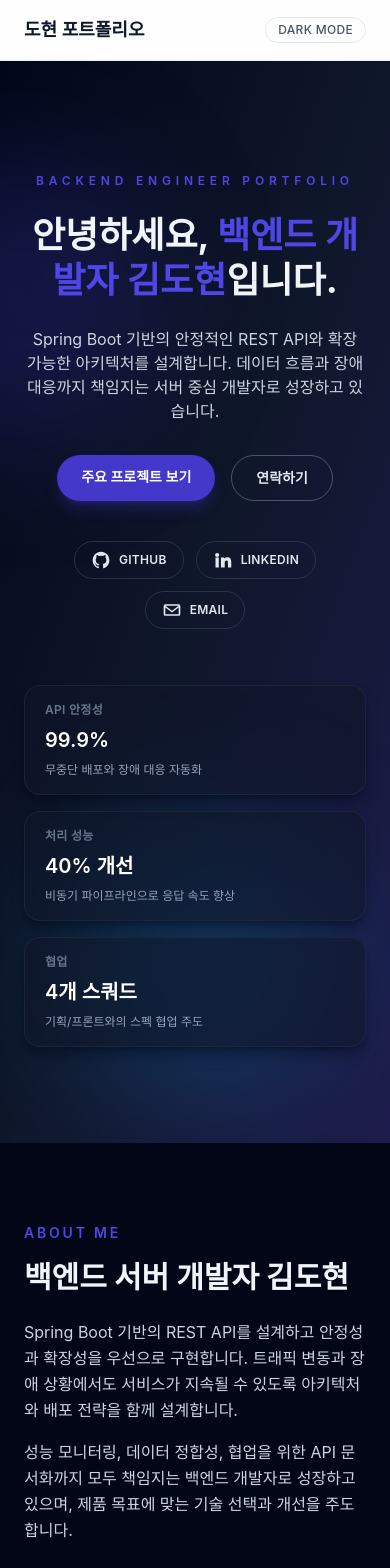
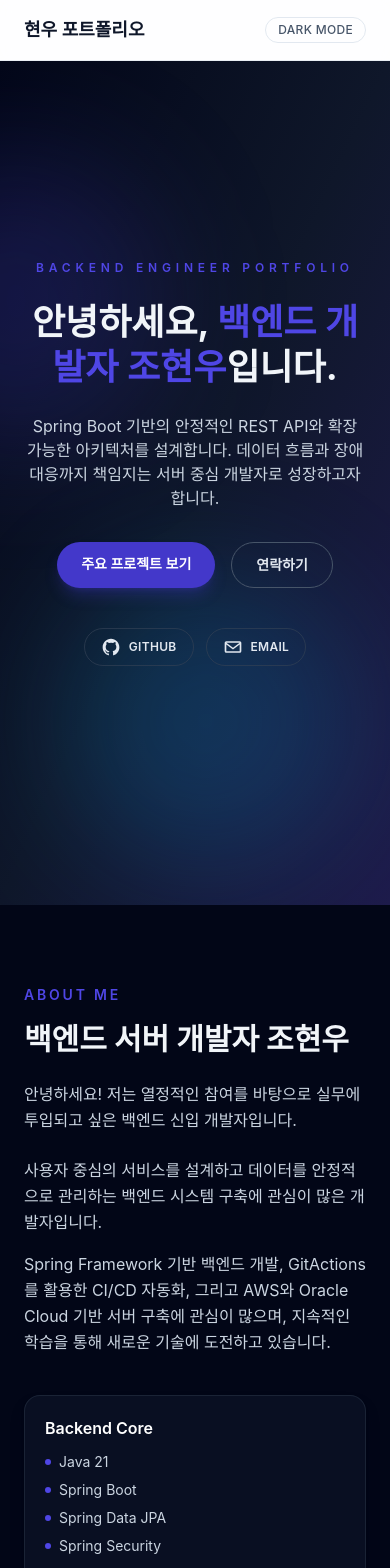
Before and after one commit to chohyunwoo/portfolio, a React (Vite) app: page / in a window 390 px wide. Shown: the top 1568 px of the page. Built offline with nearby package versions, Linux system fonts and the light colour scheme; the HTML template or start-up script is replaced by a standard one.

Commit message:
refactor: Code Change

```diff
--- a/src/App.tsx
+++ b/src/App.tsx
@@ -19,7 +19,7 @@ export default function App() {
         <Contact />
       </main>
       <footer className="px-6 pb-10 text-center text-xs text-slate-400">
-        © {new Date().getFullYear()} Kim Dohyun. All rights reserved.
+        © {new Date().getFullYear()} 조현우. All rights reserved.
       </footer>
     </div>
   );
--- a/src/components/About.tsx
+++ b/src/components/About.tsx
@@ -1,19 +1,39 @@
 const techGroups = [
   {
-    title: "Server",
-    items: ["Java", "Spring Boot", "Spring Security", "JPA", "Batch"]
+    title: "Backend Core",
+    items: [
+      "Java 21",
+      "Spring Boot",
+      "Spring Data JPA",
+      "Spring Security",
+      "JWT"
+    ]
   },
   {
     title: "Database",
-    items: ["PostgreSQL", "Redis", "MongoDB", "Query Tuning"]
+    items: [
+      "MySQL",
+      "PostgreSQL",
+
+    ]
   },
   {
-    title: "Architecture",
-    items: ["MSA", "Event-driven", "Clean Architecture", "DDD"]
+    title: "DevOps / Cloud",
+    items: [
+      "Docker ",
+      "AWS",
+      "NKS ",
+
+    ]
   },
   {
-    title: "DevOps",
-    items: ["AWS", "Docker", "GitHub Actions", "Monitoring"]
+    title: "Collaboration & Tools",
+    items: [
+      "Git / GitHub ",
+      "Postman",
+      "Slack / Discord ",
+      "IntelliJ IDEA "
+    ]
   }
 ];
 
@@ -21,25 +41,38 @@ export default function About() {
   return (
     <section id="about" className="bg-slate-950 px-6 py-20 text-slate-100">
       <div className="mx-auto grid w-full max-w-6xl gap-10 md:grid-cols-[1.1fr_1fr]">
+        {/* Left: Description */}
         <div>
-          <p className="text-sm font-semibold uppercase tracking-[0.2em] text-primary-500">About Me</p>
-          <h2 className="mt-4 text-3xl font-bold sm:text-4xl">백엔드 서버 개발자 김도현</h2>
+          <p className="text-sm font-semibold uppercase tracking-[0.2em] text-primary-500">
+            About Me
+          </p>
+          <h2 className="mt-4 text-3xl font-bold sm:text-4xl">
+            백엔드 서버 개발자 조현우
+          </h2>
+
           <p className="mt-6 text-base leading-relaxed text-slate-300">
-            Spring Boot 기반의 REST API를 설계하고 안정성과 확장성을 우선으로 구현합니다. 트래픽 변동과 장애 상황에서도 서비스가
-            지속될 수 있도록 아키텍처와 배포 전략을 함께 설계합니다.
+            안녕하세요! 저는 열정적인 참여를 바탕으로 실무에 투입되고 싶은 백엔드 신입 개발자입니다.
           </p>
+
+           <p className="mt-6 text-base leading-relaxed text-slate-300">
+           사용자 중심의 서비스를 설계하고 데이터를 안정적으로 관리하는 백엔드 시스템 구축에 관심이 많은 개발자입니다.
+          </p>
+
           <p className="mt-4 text-base leading-relaxed text-slate-300">
-            성능 모니터링, 데이터 정합성, 협업을 위한 API 문서화까지 모두 책임지는 백엔드 개발자로 성장하고 있으며, 제품 목표에 맞는
-            기술 선택과 개선을 주도합니다.
+            Spring Framework 기반 백엔드 개발, GitActions를 활용한 CI/CD 자동화, 그리고 AWS와 Oracle Cloud 기반 서버 구축에 관심이 많으며, 지속적인 학습을 통해 새로운 기술에 도전하고 있습니다.
           </p>
         </div>
+
+        {/* Right: Tech Groups */}
         <div className="grid gap-4 sm:grid-cols-2">
           {techGroups.map((group) => (
             <div
               key={group.title}
               className="rounded-2xl border border-slate-800/80 bg-slate-900/60 p-5 text-sm text-slate-300 shadow-lg shadow-slate-950/40 transition hover:-translate-y-1 hover:border-primary-500/60"
             >
-              <h3 className="text-base font-semibold text-white">{group.title}</h3>
+              <h3 className="text-base font-semibold text-white">
+                {group.title}
+              </h3>
               <ul className="mt-3 space-y-2">
                 {group.items.map((item) => (
                   <li key={item} className="flex items-center gap-2">
--- a/src/components/Contact.tsx
+++ b/src/components/Contact.tsx
@@ -1,39 +1,111 @@
 const contactDetails = [
-  { label: "Email", value: "hello@yourdomain.com" },
-  { label: "GitHub", value: "github.com/yourname" },
-  { label: "LinkedIn", value: "linkedin.com/in/yourname" },
-  { label: "Location", value: "Seoul, KR" }
+  {
+    label: "Email",
+    value: "gusdndlek12@naver.com",
+    href: "mailto:gusdndlek12@naver.com"
+  },
+  {
+    label: "GitHub",
+    value: "https://github.com/chohyunwoo",
+    href: "https://github.com/chohyunwoo"
+  },
+  {
+    label: "Location",
+    value: "Seoul, KR"
+  }
 ];
 
 export default function Contact() {
   return (
     <section id="contact" className="px-6 py-20">
       <div className="mx-auto grid w-full max-w-6xl gap-8 rounded-3xl border border-slate-200 bg-white p-10 shadow-sm dark:border-slate-800 dark:bg-slate-950 md:grid-cols-[1.1fr_0.9fr]">
+        {/* Left */}
         <div>
-          <p className="text-sm font-semibold uppercase tracking-[0.2em] text-primary-600">Contact</p>
-          <h2 className="mt-3 text-3xl font-bold text-slate-900 dark:text-white">함께 성장하고 싶습니다</h2>
+          <p className="text-sm font-semibold uppercase tracking-[0.2em] text-primary-600">
+            Contact
+          </p>
+          <h2 className="mt-3 text-3xl font-bold text-slate-900 dark:text-white">
+            함께 성장하고 싶습니다
+          </h2>
           <p className="mt-4 text-sm text-slate-600 dark:text-slate-300">
-            백엔드 시스템의 안정성과 성장 가능성을 함께 고민할 팀을 찾고 있습니다. 프로젝트 협업, 채용, 기술 교류 모두 환영합니다.
+            새로운 기회와 협업에 항상 열려있습니다. 언제든 편하게 연락주세요!
           </p>
+
           <div className="mt-6 grid gap-4 sm:grid-cols-2">
             {contactDetails.map((detail) => (
-              <div key={detail.label} className="rounded-2xl border border-slate-200 p-4 text-sm dark:border-slate-800">
-                <p className="text-xs font-semibold uppercase tracking-wide text-slate-400">{detail.label}</p>
-                <p className="mt-2 text-base font-semibold text-slate-900 dark:text-white">{detail.value}</p>
+              <div
+                key={detail.label}
+                className="rounded-2xl border border-slate-200 p-4 text-sm dark:border-slate-800"
+              >
+                <p className="text-xs font-semibold uppercase tracking-wide text-slate-400">
+                  {detail.label}
+                </p>
+
+                {detail.href ? (
+                  <a
+                    href={detail.href}
+                    target={detail.label === "GitHub" ? "_blank" : undefined}
+                    rel={
+                      detail.label === "GitHub"
+                        ? "noopener noreferrer"
+                        : undefined
+                    }
+                    className="mt-2 inline-block text-base font-semibold text-primary-600 hover:underline"
+                  >
+                    {detail.value}
+                  </a>
+                ) : (
+                  <p className="mt-2 text-base font-semibold text-slate-900 dark:text-white">
+                    {detail.value}
+                  </p>
+                )}
               </div>
             ))}
           </div>
         </div>
+
+        {/* Right */}
         <div className="flex h-full flex-col justify-between rounded-3xl border border-primary-500/20 bg-primary-600/10 p-6 text-slate-700 dark:border-primary-500/30 dark:text-slate-200">
           <div>
-            <p className="text-xs font-semibold uppercase tracking-[0.3em] text-primary-600 dark:text-primary-400">Get in touch</p>
-            <h3 className="mt-3 text-2xl font-semibold">서버 성능과 안정성을 함께 높여보고 싶습니다.</h3>
-            <p className="mt-4 text-sm text-slate-600 dark:text-slate-300">
-              제품 목표에 맞는 기술 스택과 아키텍처 제안을 드립니다. 필요하신 사항이 있다면 편하게 메시지 주세요.
+            <p className="text-xs font-semibold uppercase tracking-[0.3em] text-primary-600 dark:text-primary-400">
+              Get in touch
             </p>
+
+            <h3 className="mt-3 text-2xl font-semibold">
+              새로운 도전과 학습에 열정적인 백엔드 개발자입니다.
+            </h3>
+
+            {/* ✨ 개선된 문구 영역 */}
+            <div className="mt-5 space-y-3 text-sm text-slate-600 dark:text-slate-300">
+              <div className="flex items-start gap-3">
+                <span className="mt-1 inline-block h-2 w-2 rounded-full bg-primary-500" />
+                <p>
+
+                 복잡한 요구사항을 구조적으로 분석하고 해결하는 과정을
+                  즐깁니다.
+                </p>
+              </div>
+
+              <div className="flex items-start gap-3">
+                <span className="mt-1 inline-block h-2 w-2 rounded-full bg-primary-500" />
+                <p>
+                  새로운 기술을 빠르게 학습하고 실제 프로젝트에
+                  적용합니다.
+                </p>
+              </div>
+
+              <div className="flex items-start gap-3">
+                <span className="mt-1 inline-block h-2 w-2 rounded-full bg-primary-500" />
+                <p>
+                 혼자보다 팀의 성과를 우선하며 더 나은 서비스를
+                  만들어갑니다.
+                </p>
+              </div>
+            </div>
           </div>
+
           <a
-            href="mailto:hello@yourdomain.com"
+            href="mailto:gusdndlek12@naver.com"
             className="mt-6 inline-flex items-center justify-center rounded-full bg-primary-600 px-6 py-3 text-sm font-semibold text-white shadow-lg shadow-primary-600/30 transition hover:bg-primary-500"
           >
             이메일 보내기
--- a/src/components/Header.tsx
+++ b/src/components/Header.tsx
@@ -39,7 +39,7 @@ export default function Header() {
     <header className="sticky top-0 z-50 border-b border-slate-200/70 bg-white/80 backdrop-blur dark:border-slate-800/80 dark:bg-slate-950/80">
       <div className="mx-auto flex w-full max-w-6xl items-center justify-between px-6 py-4">
         <a href="#hero" className="text-lg font-semibold">
-          도현 포트폴리오
+          현우 포트폴리오
         </a>
         <nav className="hidden items-center gap-6 text-sm md:flex">
           {navItems.map((item) => (
--- a/src/components/Hero.tsx
+++ b/src/components/Hero.tsx
@@ -1,7 +1,7 @@
 const socialLinks = [
   {
     label: "GitHub",
-    href: "https://github.com/yourname",
+    href: "https://github.com/chohyunwoo",
     icon: (
       <svg viewBox="0 0 24 24" aria-hidden="true" className="h-5 w-5 fill-current">
         <path d="M12 2C6.48 2 2 6.58 2 12.26c0 4.54 2.87 8.39 6.84 9.75.5.1.68-.22.68-.5 0-.25-.01-.9-.01-1.77-2.78.62-3.37-1.38-3.37-1.38-.45-1.2-1.1-1.52-1.1-1.52-.9-.63.07-.62.07-.62 1 .07 1.53 1.06 1.53 1.06.9 1.58 2.36 1.12 2.94.86.09-.66.35-1.12.64-1.38-2.22-.26-4.56-1.15-4.56-5.12 0-1.13.39-2.05 1.03-2.77-.1-.26-.45-1.3.1-2.71 0 0 .84-.27 2.75 1.05a9.2 9.2 0 0 1 5 0c1.9-1.32 2.74-1.05 2.74-1.05.56 1.4.21 2.45.1 2.71.64.72 1.03 1.64 1.03 2.77 0 3.98-2.34 4.86-4.57 5.12.36.32.69.94.69 1.9 0 1.37-.01 2.48-.01 2.82 0 .28.18.6.69.5 3.96-1.36 6.83-5.21 6.83-9.75C22 6.58 17.52 2 12 2z" />
@@ -9,17 +9,8 @@ const socialLinks = [
     )
   },
   {
-    label: "LinkedIn",
-    href: "https://linkedin.com/in/yourname",
-    icon: (
-      <svg viewBox="0 0 24 24" aria-hidden="true" className="h-5 w-5 fill-current">
-        <path d="M4.98 3.5a2.5 2.5 0 1 0 0 5 2.5 2.5 0 0 0 0-5zM3 8.98h3.96V21H3zM9.5 8.98h3.8v1.63h.05c.53-.95 1.83-1.95 3.77-1.95 4.03 0 4.78 2.7 4.78 6.22V21h-3.96v-5.39c0-1.29-.02-2.94-1.79-2.94-1.8 0-2.08 1.4-2.08 2.85V21H9.5z" />
-      </svg>
-    )
-  },
-  {
     label: "Email",
-    href: "mailto:hello@yourdomain.com",
+    href: "mailto:gusdndlek12@naver.com",
     icon: (
       <svg viewBox="0 0 24 24" aria-hidden="true" className="h-5 w-5 fill-current">
         <path d="M4 5h16a2 2 0 0 1 2 2v10a2 2 0 0 1-2 2H4a2 2 0 0 1-2-2V7a2 2 0 0 1 2-2zm0 2v.01L12 13l8-5.99V7H4zm0 10h16V9l-8 6-8-6v8z" />
@@ -40,11 +31,11 @@ export default function Hero() {
       <div className="relative z-10 mx-auto flex w-full max-w-5xl flex-col items-center text-center">
         <p className="text-xs font-semibold uppercase tracking-[0.4em] text-primary-500">Backend Engineer Portfolio</p>
         <h1 className="mt-6 text-4xl font-bold leading-tight sm:text-5xl lg:text-6xl">
-          안녕하세요, <span className="text-primary-500">백엔드 개발자 김도현</span>입니다.
+          안녕하세요, <span className="text-primary-500">백엔드 개발자 조현우</span>입니다.
         </h1>
         <p className="mt-6 max-w-2xl text-base text-slate-300 sm:text-lg">
           Spring Boot 기반의 안정적인 REST API와 확장 가능한 아키텍처를 설계합니다. 데이터 흐름과 장애 대응까지 책임지는
-          서버 중심 개발자로 성장하고 있습니다.
+          서버 중심 개발자로 성장하고자 합니다.
         </p>
         <div className="mt-8 flex flex-wrap justify-center gap-4">
           <a
@@ -75,32 +66,6 @@ export default function Hero() {
           ))}
         </div>
         <div className="mt-14 grid w-full gap-4 sm:grid-cols-3">
-          {[
-            {
-              title: "API 안정성",
-              value: "99.9%",
-              description: "무중단 배포와 장애 대응 자동화"
-            },
-            {
-              title: "처리 성능",
-              value: "40% 개선",
-              description: "비동기 파이프라인으로 응답 속도 향상"
-            },
-            {
-              title: "협업",
-              value: "4개 스쿼드",
-              description: "기획/프론트와의 스펙 협업 주도"
-            }
-          ].map((item) => (
-            <div
-              key={item.title}
-              className="rounded-2xl border border-slate-800/80 bg-slate-900/60 px-5 py-4 text-left text-sm text-slate-300 shadow-lg shadow-slate-950/40"
-            >
-              <p className="text-xs font-semibold uppercase tracking-wide text-slate-500">{item.title}</p>
-              <p className="mt-2 text-xl font-semibold text-white">{item.value}</p>
-              <p className="mt-2 text-xs text-slate-400">{item.description}</p>
-            </div>
-          ))}
         </div>
       </div>
     </section>
--- a/src/components/Skills.tsx
+++ b/src/components/Skills.tsx
@@ -1,46 +1,128 @@
 import { useMemo, useState } from "react";
-import { skillTabs } from "../data/content";
 
+/* =========================
+   Skill Data (tabs)
+========================= */
+const skillTabs = [
+  {
+    id: "backend",
+    label: "Backend",
+    items: [
+      { name: "Java", level: "Advanced" },
+      { name: "Spring Boot", level: "Advanced" },
+      { name: "Spring Data JPA", level: "Advanced" },
+      { name: "Spring Security", level: "Intermediate" },
+      { name: "JWT", level: "Intermediate" }
+    ]
+  },
+  {
+    id: "database",
+    label: "Database",
+    items: [
+      { name: "MySQL", level: "Intermediate" },
+      { name: "PostgreSQL", level: "Intermediate" }
+    ]
+  },
+  {
+    id: "devops",
+    label: "DevOps / Cloud",
+    items: [
+      { name: "Docker", level: "Intermediate" },
+      { name: "AWS", level: "Intermediate" },
+      { name: "NKS", level: "Basic" }
+    ]
+  },
+  {
+    id: "tools",
+    label: "Tools",
+    items: [
+      { name: "Git", level: "Advanced" },
+      { name: "GitHub", level: "Advanced" },
+      { name: "Postman", level: "Intermediate" },
+      { name: "IntelliJ IDEA", level: "Advanced" },
+      { name: "Slack", level: "Intermediate" },
+      { name: "Discord", level: "Intermediate" }
+    ]
+  }
+];
+
+/* =========================
+   Icons
+========================= */
 const iconMap: Record<string, string> = {
   Java: "M4 7h16v3H4zM4 14h10v3H4z",
-  "Spring Boot": "M12 3l8 4v6c0 5-4 8-8 12-4-4-8-7-8-12V7l8-4z",
-  "JPA/Hibernate": "M5 5h14v4H5zM5 13h14v6H5z",
-  "Spring Security": "M12 3l7 4v5c0 4.4-3 7.7-7 11-4-3.3-7-6.6-7-11V7l7-4z",
-  Kotlin: "M5 4h4v6l6-6h5l-7 7 7 9h-5l-6-8v8H5z",
-  gRPC: "M4 7h16v2H4zm0 6h16v2H4z",
-  React: "M12 4c2.8 0 5 3.6 5 8s-2.2 8-5 8-5-3.6-5-8 2.2-8 5-8z",
-  TypeScript: "M5 5h14v14H5z",
-  Vite: "M12 4l6 4-6 12-6-12z",
-  "Tailwind CSS": "M4 12c2-4 6-4 8 0 2 4 6 4 8 0",
-  PostgreSQL: "M12 4c4 0 7 2 7 4v8c0 2-3 4-7 4s-7-2-7-4V8c0-2 3-4 7-4z",
-  Redis: "M5 7l7-3 7 3-7 3-7-3zm0 5l7 3 7-3-7-3-7 3zm0 5l7 3 7-3-7-3-7 3z",
-  Docker: "M4 12h5v4H4zm6-5h4v4h-4zm0 5h4v4h-4zm5 0h4v4h-4z",
-  AWS: "M6 8h12v8H6z",
-  "GitHub Actions": "M12 4l6 4-6 4-6-4 6-4zm-6 8l6 4 6-4",
-  Grafana: "M12 4c4 2 6 6 4 10s-6 6-10 4-6-6-4-10 6-6 10-4z"
+  "Spring Boot":
+    "M12 3l8 4v6c0 5-4 8-8 12-4-4-8-7-8-12V7l8-4z",
+  "Spring Data JPA":
+    "M5 5h14v4H5zM5 13h14v6H5z",
+  "Spring Security":
+    "M12 3l7 4v5c0 4.4-3 7.7-7 11-4-3.3-7-6.6-7-11V7l7-4z",
+  JWT:
+    "M12 4l8 6-8 10-8-10 8-6z",
+  MySQL:
+    "M12 4c4 0 7 2 7 4v8c0 2-3 4-7 4s-7-2-7-4V8c0-2 3-4 7-4z",
+  PostgreSQL:
+    "M12 3c4.5 0 8 2.2 8 5v8c0 2.8-3.5 5-8 5s-8-2.2-8-5V8c0-2.8 3.5-5 8-5z",
+  Git:
+    "M12 4l6 6-6 6-6-6 6-6zm-2 6a2 2 0 104 0 2 2 0 00-4 0z",
+  GitHub:
+    "M12 2a10 10 0 00-3 19c.5.1.7-.2.7-.5v-1.7c-3 .7-3.7-1.4-3.7-1.4-.5-1.2-1.2-1.5-1.2-1.5-1-.7.1-.7.1-.7 1.1.1 1.7 1.1 1.7 1.1 1 .1.6 2.2 2.4 1.6-.1-.7.4-1.2.7-1.5-2.4-.3-5-1.2-5-5.3 0-1.2.4-2.1 1-2.9-.1-.2-.4-1.3.1-2.7 0 0 .8-.3 2.8 1a9.5 9.5 0 015 0c2-.7 2.8-1 2.8-1 .5 1.4.2 2.5.1 2.7.6.8 1 1.7 1 2.9 0 4.1-2.6 5-5 5.3.4.3.8 1 .8 2v3c0 .3.2.6.7.5A10 10 0 0012 2z",
+  Docker:
+    "M4 12h5v4H4zm6-5h4v4h-4zm0 5h4v4h-4zm5 0h4v4h-4z",
+  AWS:
+    "M6 8h12v8H6z",
+  NKS:
+    "M12 4l6 4v8l-6 4-6-4V8l6-4z",
+  Postman:
+    "M12 4c4 0 8 4 8 8s-4 8-8 8-8-4-8-8 4-8 8-8z",
+  "IntelliJ IDEA":
+    "M4 4h16v16H4zM8 8h4v8H8z",
+  Slack:
+    "M6 10a2 2 0 110-4h2v4H6zm4 0V6h2a2 2 0 110 4h-2zm0 4a2 2 0 110 4h-2v-4h2zm-4 0v4H6a2 2 0 110-4h2z",
+  Discord:
+    "M6 8l4-2h4l4 2v6l-4 2h-4l-4-2V8z"
 };
 
-const colors = ["text-emerald-300", "text-indigo-300", "text-sky-300", "text-amber-300", "text-violet-300", "text-pink-300"];
+const colors = [
+  "text-emerald-300",
+  "text-indigo-300",
+  "text-sky-300",
+  "text-amber-300",
+  "text-violet-300",
+  "text-pink-300"
+];
 
+/* =========================
+   Component
+========================= */
 export default function Skills() {
   const [activeTab, setActiveTab] = useState(skillTabs[0].id);
-  const activeData = useMemo(() => skillTabs.find((tab) => tab.id === activeTab) ?? skillTabs[0], [activeTab]);
+
+  const activeData = useMemo(
+    () => skillTabs.find((tab) => tab.id === activeTab) ?? skillTabs[0],
+    [activeTab]
+  );
 
   return (
     <section id="skills" className="px-6 py-20">
       <div className="mx-auto w-full max-w-6xl">
+        {/* Header */}
         <div className="flex flex-col gap-4 md:flex-row md:items-end md:justify-between">
           <div>
-            <p className="text-sm font-semibold uppercase tracking-[0.2em] text-primary-600">Skills</p>
-            <h2 className="mt-2 text-3xl font-bold text-slate-900 dark:text-white">기술 스택</h2>
+            <p className="text-sm font-semibold uppercase tracking-[0.2em] text-primary-600">
+              Skills
+            </p>
+            <h2 className="mt-2 text-3xl font-bold text-slate-900 dark:text-white">
+              기술 스택
+            </h2>
           </div>
-          <p className="max-w-xl text-sm text-slate-600 dark:text-slate-300">{activeData.summary}</p>
         </div>
+
+        {/* Tabs */}
         <div className="mt-8 flex flex-wrap gap-3">
           {skillTabs.map((tab) => (
             <button
               key={tab.id}
-              type="button"
               onClick={() => setActiveTab(tab.id)}
               className={`rounded-full px-5 py-2 text-sm font-semibold transition ${
                 activeTab === tab.id
@@ -52,21 +134,31 @@ export default function Skills() {
             </button>
           ))}
         </div>
+
+        {/* Cards */}
         <div className="mt-8 grid gap-4 sm:grid-cols-2 lg:grid-cols-3">
           {activeData.items.map((item, index) => (
             <div
               key={item.name}
               className="flex gap-4 rounded-2xl border border-slate-200 bg-white p-5 shadow-sm transition hover:-translate-y-1 hover:border-primary-500 dark:border-slate-800 dark:bg-slate-950"
             >
-              <div className={`flex h-12 w-12 items-center justify-center rounded-2xl bg-slate-100 dark:bg-slate-900 ${colors[index % colors.length]}`}>
-                <svg viewBox="0 0 24 24" aria-hidden="true" className="h-6 w-6 fill-current">
+              <div
+                className={`flex h-12 w-12 items-center justify-center rounded-2xl bg-slate-100 dark:bg-slate-900 ${
+                  colors[index % colors.length]
+                }`}
+              >
+                <svg viewBox="0 0 24 24" className="h-6 w-6 fill-current">
                   <path d={iconMap[item.name] ?? "M4 6h16v12H4z"} />
                 </svg>
               </div>
+
               <div>
-                <p className="text-sm font-semibold text-slate-900 dark:text-white">{item.name}</p>
-                <p className="mt-1 text-xs font-semibold text-primary-600">{item.level}</p>
-                <p className="mt-2 text-xs text-slate-500 dark:text-slate-400">{item.detail}</p>
+                <p className="text-sm font-semibold text-slate-900 dark:text-white">
+                  {item.name}
+                </p>
+                <p className="mt-1 text-xs font-semibold text-primary-600">
+                  {item.level}
+                </p>
               </div>
             </div>
           ))}
--- a/src/data/content.ts
+++ b/src/data/content.ts
@@ -1,90 +1,40 @@
-export const skillTabs = [
-  {
-    id: "backend",
-    label: "Backend",
-    summary: "대용량 트래픽과 안정성을 고려한 서버 개발 경험",
-    items: [
-      { name: "Java", level: "주요 언어", detail: "도메인 설계 및 API 개발" },
-      { name: "Spring Boot", level: "핵심 프레임워크", detail: "REST API, 배치/스케줄링" },
-      { name: "JPA/Hibernate", level: "ORM", detail: "성능 튜닝 및 쿼리 최적화" },
-      { name: "Spring Security", level: "인증/인가", detail: "JWT, OAuth2 연동" },
-      { name: "Kotlin", level: "보조 언어", detail: "서비스 로직 개선" },
-      { name: "gRPC", level: "통신", detail: "내부 서비스 통신" }
-    ]
-  },
-  {
-    id: "frontend",
-    label: "Frontend",
-    summary: "API 명세 기반의 어드민/대시보드 구현",
-    items: [
-      { name: "React", level: "사용 경험", detail: "운영 도구 화면 구축" },
-      { name: "TypeScript", level: "타입 안정성", detail: "API 스키마 연동" },
-      { name: "Vite", level: "빌드", detail: "빠른 개발 환경 구성" },
-      { name: "Tailwind CSS", level: "스타일", detail: "반응형 UI 구성" }
-    ]
-  },
-  {
-    id: "tools",
-    label: "Tools & Others",
-    summary: "운영/모니터링/협업을 위한 도구 스택",
-    items: [
-      { name: "PostgreSQL", level: "Database", detail: "스키마 설계 및 인덱싱" },
-      { name: "Redis", level: "Cache", detail: "세션/캐시 전략" },
-      { name: "Docker", level: "Container", detail: "서비스 패키징" },
-      { name: "AWS", level: "Cloud", detail: "EC2, RDS, S3 운영" },
-      { name: "GitHub Actions", level: "CI/CD", detail: "배포 자동화" },
-      { name: "Grafana", level: "Observability", detail: "지표 시각화" }
-    ]
-  }
-];
+
 
 export const projects = [
   {
-    title: "클라우드 정산 플랫폼",
+    title: "FilterFacts",
     isMain: true,
-    overview: "정산 처리 시간을 40% 단축한 결제/정산 파이프라인 구축",
-    role: "백엔드 리드 (기여도 70%)",
-    contribution: "정산 도메인 모델링, 비동기 처리, 장애 대응 체계 구축",
-    tags: ["Spring Boot", "PostgreSQL", "Kafka", "Redis", "AWS"],
-    link: "https://github.com/yourname/settlement-platform"
+    overview: "AI 기반 과대·허위 광고 검증 서비스",
+    role: "백엔드 & 배포",
+    contribution: "공공데이터 API 연동 & 자동화 배포",
+    tags: ["Java 21", "Spring Boot 3.5", "JPA", "Security", "JWT","PostgreSQL", "Redis", "NKS" , "Dokcer", "GitHub Actions"],
+    link: "https://github.com/Filter-Fact"
   },
   {
-    title: "B2B 주문 관리 API",
+    title: "CarsCommunity",
     isMain: false,
-    overview: "대규모 주문을 안정적으로 처리하는 멀티테넌시 API",
-    role: "백엔드 개발 (기여도 60%)",
-    contribution: "권한 모델 설계, 쿼리 최적화, SLA 모니터링",
-    tags: ["Java", "Spring Security", "JPA", "PostgreSQL"],
-    link: "https://github.com/yourname/order-api"
+    overview: "자동차 커뮤니티 & 튜닝 이미지 관리 플랫폼",
+    role: "백엔드",
+    contribution: "Car, Comment,Exception 담당",
+    tags: ["Java 21", "Spring Boot 3.4", "Spring MVC", "Spring Security", "JWT", "JPA", "Validation", "QueryDSL", "MySQL 8", "Redis(Set 기반 좋아요 관리 / 캐싱)"],
+    link: "https://github.com/CarsCommunity"
   },
   {
-    title: "운영 모니터링 대시보드",
+    title: "BarterExchange",
     isMain: false,
-    overview: "실시간 장애 알림과 상태 모니터링 UI",
-    role: "풀스택 (기여도 50%)",
-    contribution: "API 게이트웨이 연동, 지표 시각화, 알림 룰 구성",
-    tags: ["React", "TypeScript", "Grafana", "Prometheus"],
-    link: "https://github.com/yourname/ops-dashboard"
+    overview: "물건과 물건을 교환하는 서비스",
+    role: "백엔드 & 프론트 ",
+    contribution: "Codex를 사용한 BE&FE 기능 및 UI 개발",
+    tags: ["Java 21","Spring Boot","Spring Security","Spring Data JPA","OAuth 2.0","PostgreSQL","Redis","Next.js","React", "TypeScript","Axios", "Zustand","Tailwind CSS"],
+    link: "https://github.com/BarterExchange"
   }
 ];
 
 export const educationItems = [
   {
-    title: "백엔드 부트캠프 수료",
-    period: "2023.03 - 2023.09",
-    description: "Spring Boot 기반의 실무 프로젝트 3회 수행 및 코드 리뷰 주도",
+    title: "프로그래머스 데브코스: 클라우드 기반 백엔드 엔지니어링",
+    period: "2024.12.18 - 2025.06.04",
+    description: " 인프라스트럭쳐아키텍처구축",
     tags: ["Spring Boot", "Clean Architecture", "TDD"]
-  },
-  {
-    title: "컴퓨터공학 학사",
-    period: "2017.03 - 2021.02",
-    description: "데이터베이스, 운영체제, 네트워크 전공 과목 중심 학습",
-    tags: ["Database", "OS", "Network"]
-  },
-  {
-    title: "오픈소스 컨트리뷰션",
-    period: "2022.01 - 현재",
-    description: "모니터링 도구 개선 PR 및 문서화 참여",
-    tags: ["Git", "Observability", "Community"]
   }
 ];
```
Also changed, not shown: 1 other file (tests, documents, lock files or other folders).
